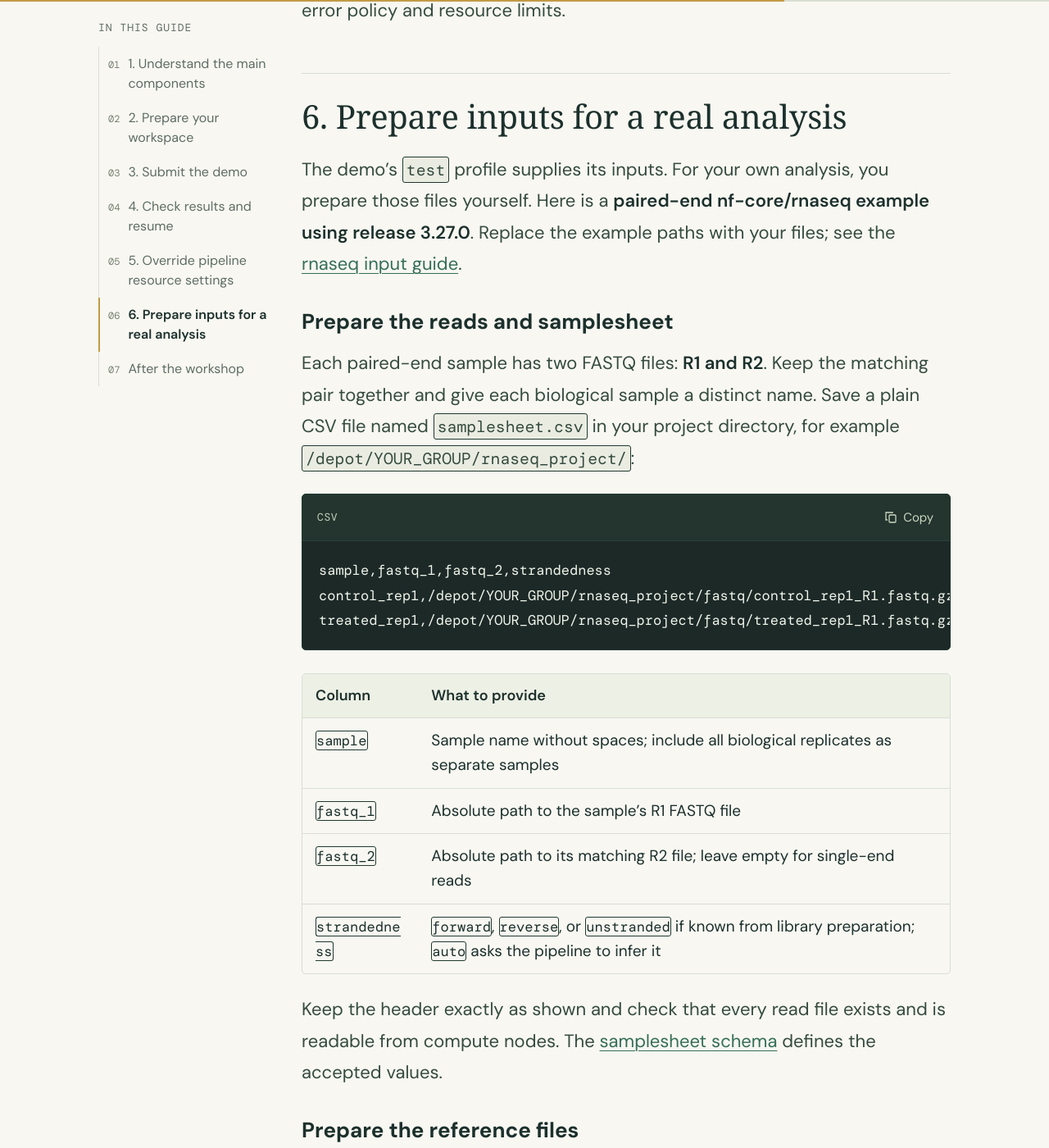
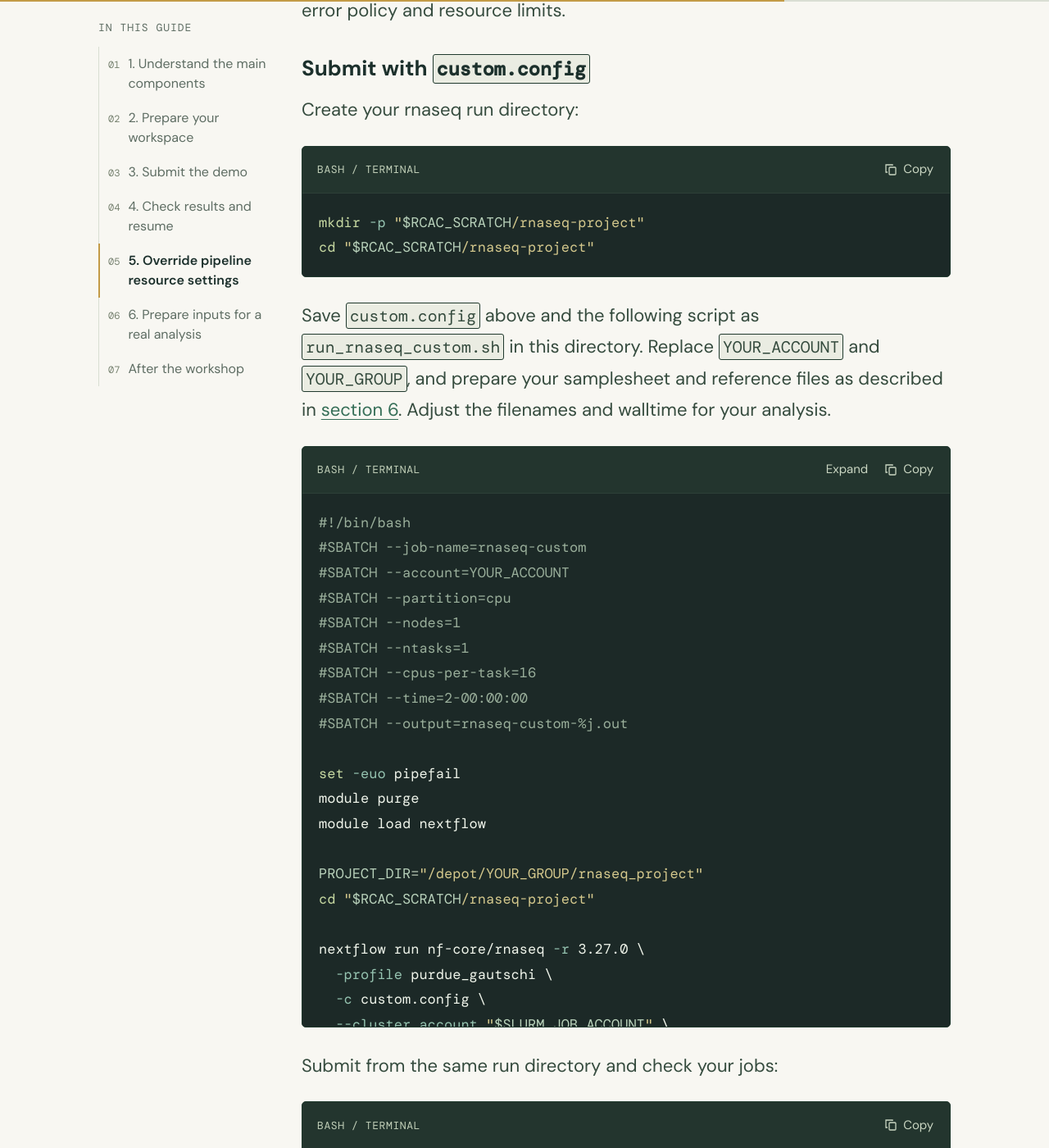
Before and after one commit to zhan4429/PurdueNfWorkshop, a Jekyll site: the page built from nf-core.md, in a window 1280 px wide and 1400 px high, scrolled down 13885 px. Shown: the whole window at 82% size. Built offline with Jekyll 4.4.1, drawn with Linux system fonts in a browser that asks for light colours; some web fonts are replaced; some of the changed text lies outside the part shown.

Commit message:
Add custom config submission example to nf-core guide

````diff
--- a/nf-core.md
+++ b/nf-core.md
@@ -304,6 +304,56 @@ If you keep both blocks, the `withName` settings take priority for STAR. `STAR_A
 
 The fixed requests above stay the same on retries. To increase a request on retry, use an expression such as `memory = { 128.GB * task.attempt }`: 128 GB on the initial attempt and 256 GB on the first retry, if permitted by the error policy and resource limits.
 
+### Submit with `custom.config`
+
+Create your rnaseq run directory:
+
+```bash
+mkdir -p "$RCAC_SCRATCH/rnaseq-project"
+cd "$RCAC_SCRATCH/rnaseq-project"
+```
+
+Save `custom.config` above and the following script as `run_rnaseq_custom.sh` in this directory. Replace `YOUR_ACCOUNT` and `YOUR_GROUP`, and prepare your samplesheet and reference files as described in [section 6](#6-prepare-inputs-for-a-real-analysis). Adjust the filenames and walltime for your analysis.
+
+```bash
+#!/bin/bash
+#SBATCH --job-name=rnaseq-custom
+#SBATCH --account=YOUR_ACCOUNT
+#SBATCH --partition=cpu
+#SBATCH --nodes=1
+#SBATCH --ntasks=1
+#SBATCH --cpus-per-task=16
+#SBATCH --time=2-00:00:00
+#SBATCH --output=rnaseq-custom-%j.out
+
+set -euo pipefail
+module purge
+module load nextflow
+
+PROJECT_DIR="/depot/YOUR_GROUP/rnaseq_project"
+cd "$RCAC_SCRATCH/rnaseq-project"
+
+nextflow run nf-core/rnaseq -r 3.27.0 \
+  -profile purdue_gautschi \
+  -c custom.config \
+  --cluster_account "$SLURM_JOB_ACCOUNT" \
+  --input "$PROJECT_DIR/samplesheet.csv" \
+  --fasta "$PROJECT_DIR/references/genome.fa.gz" \
+  --gtf "$PROJECT_DIR/references/genes.gtf.gz" \
+  --aligner star_salmon \
+  --outdir "$PWD/results" \
+  -resume
+```
+
+Submit from the same run directory and check your jobs:
+
+```bash
+sbatch run_rnaseq_custom.sh
+squeue -u "$USER"
+```
+
+**`-c custom.config` loads your resource overrides.** The `#SBATCH` directives allocate resources for the Nextflow manager. The Gautschi profile submits separate jobs for analysis tasks, using the resource requests from the pipeline and your `custom.config`.
+
 ## 6. Prepare inputs for a real analysis
 
 The demo's `test` profile supplies its inputs. For your own analysis, you prepare those files yourself. Here is a **paired-end nf-core/rnaseq example using release 3.27.0**. Replace the example paths with your files; see the [rnaseq input guide](https://nf-co.re/rnaseq/3.27.0/docs/usage/#samplesheet-input).
````
